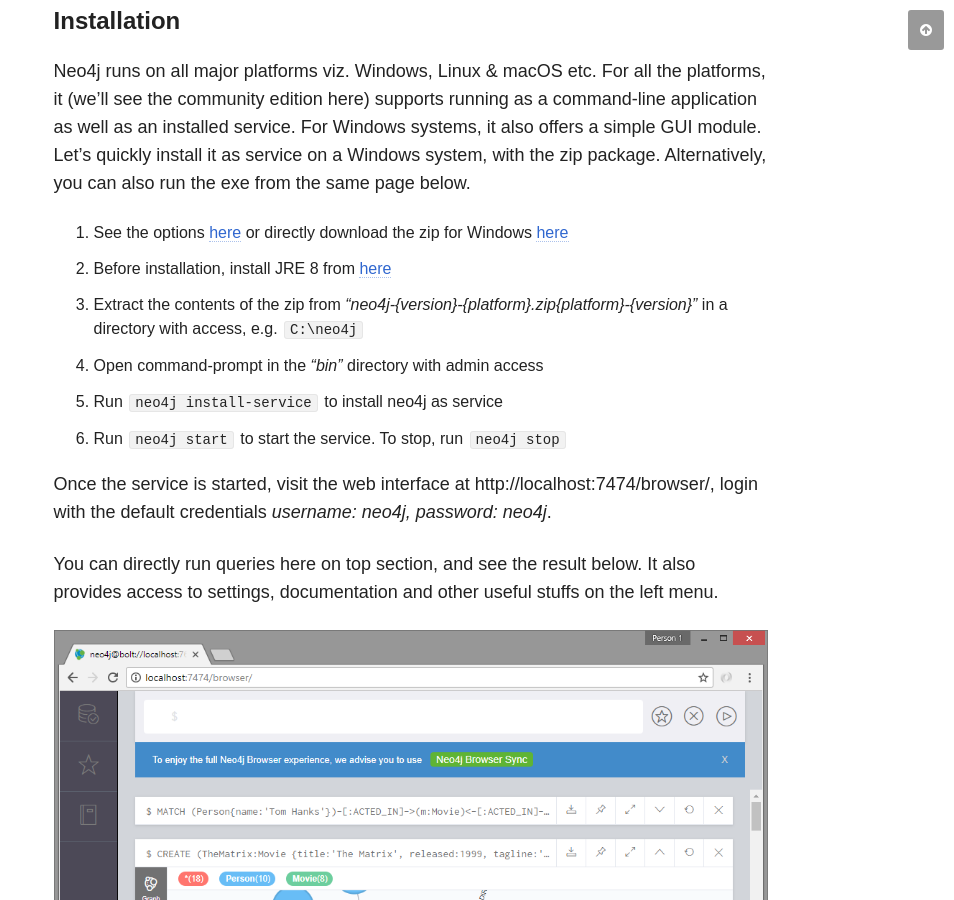
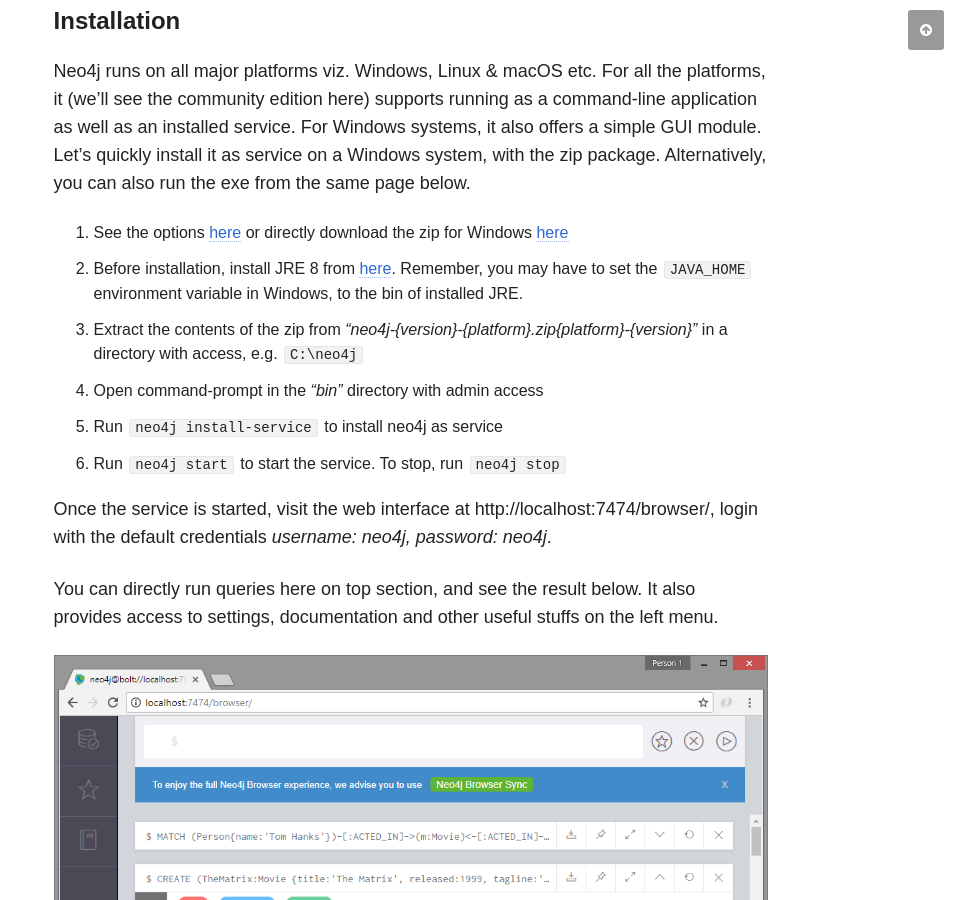
Before and after one commit to chakrabar/chakrabar.github.io, a Jekyll site: the page built from _posts/articles/2018-05-04-neo4j-graph-database-1.md, in a window 1280 px wide and 900 px high, scrolled down 4068 px. Shown: the whole window, without its empty margins (326-1280 px from the left). Built offline with Jekyll 4.4.1, drawn with Linux system fonts in a browser that asks for light colours; nearby versions of some CDN libraries; comment, search, counter and statistics services are not loaded.

Commit message:
Small additional info

```diff
--- a/_posts/articles/2018-05-04-neo4j-graph-database-1.md
+++ b/_posts/articles/2018-05-04-neo4j-graph-database-1.md
@@ -72,7 +73,7 @@
 Neo4j runs on all major platforms viz. Windows, Linux & macOS etc. For all the platforms, it (we'll see the community edition here) supports running as a command-line application as well as an installed service. For Windows systems, it also offers a simple GUI module. Let's quickly install it as service on a Windows system, with the zip package. Alternatively, you can also run the exe from the same page below.
 
 1. See the options [here](https://neo4j.com/download/) or directly download the zip for Windows [here](https://neo4j.com/download/other-releases/#releases)
-2. Before installation, install JRE 8 from [here](http://www.oracle.com/technetwork/java/javase/downloads/jre8-downloads-2133155.html)
+2. Before installation, install JRE 8 from [here](http://www.oracle.com/technetwork/java/javase/downloads/jre8-downloads-2133155.html). Remember, you may have to set the `JAVA_HOME` environment variable in Windows, to the bin of installed JRE.
 3. Extract the contents of the zip from _"neo4j-{version}-{platform}.zip\{platform}-{version}"_ in a directory with access, e.g. `C:\neo4j`
 4. Open command-prompt in the _"bin"_ directory with admin access
 5. Run `neo4j install-service` to install neo4j as service
```
Also changed, not shown: other parts of _posts/articles/2018-05-04-neo4j-graph-database-1.md (+1 -0 lines).
